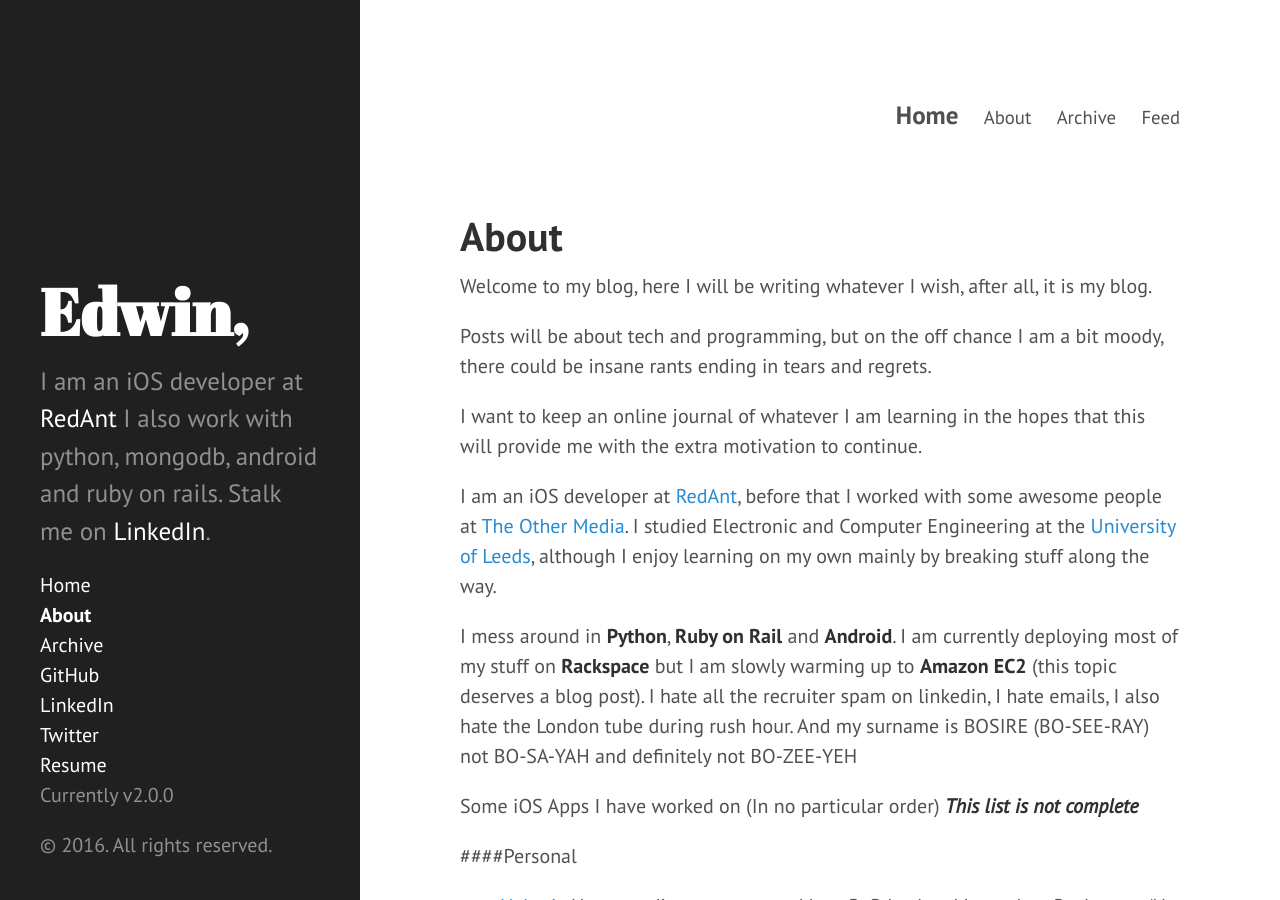
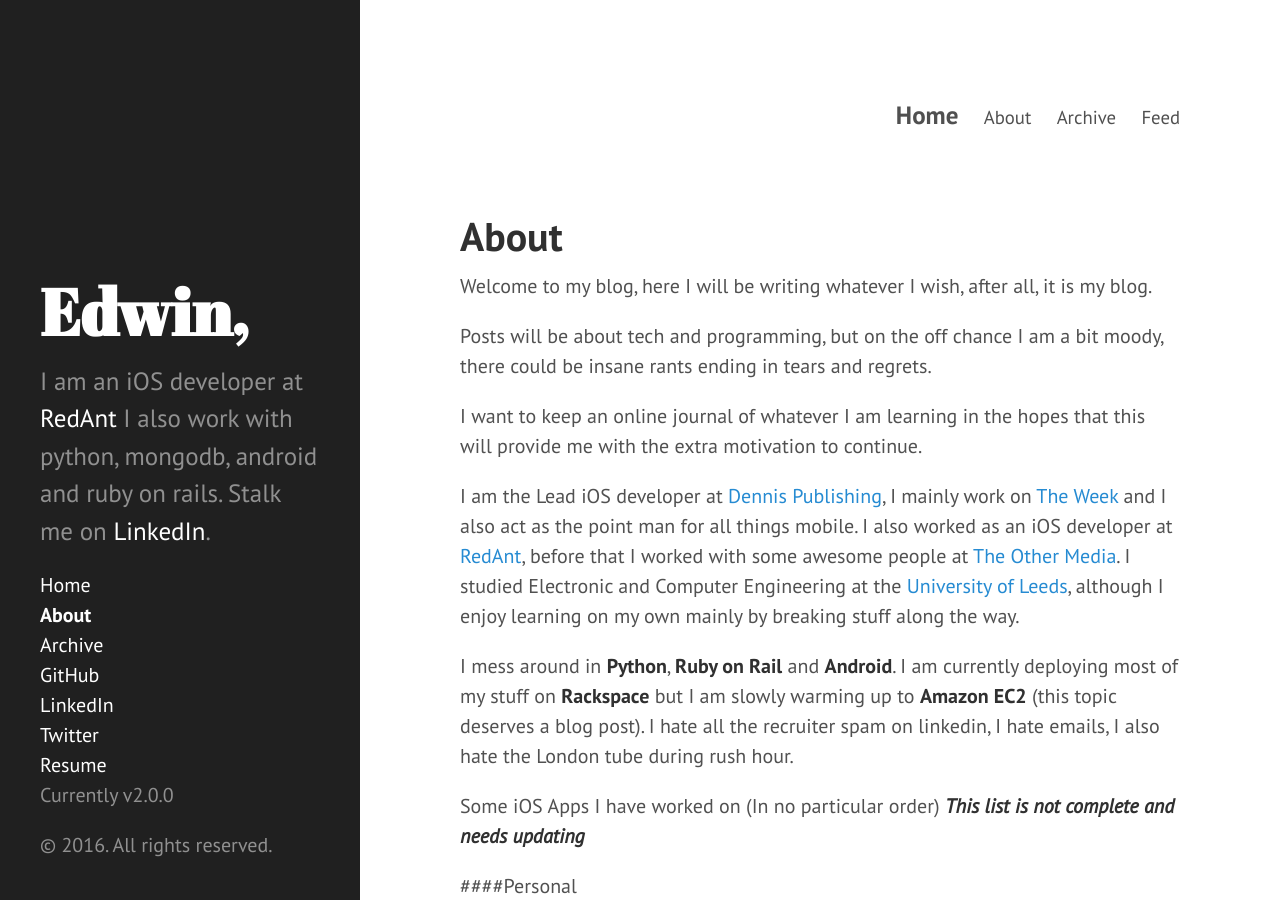
Before and after one commit to edwinbosire/edwinbosire.github.io, a Jekyll site: the page built from about.md, in a window 1280 px wide and 900 px high. Built offline with Jekyll 4.4.1, drawn with Linux system fonts in a browser that asks for light colours.

Commit message:
Update about.md
slight update

```diff
--- a/about.md
+++ b/about.md
@@ -9,14 +9,15 @@
 
 I want to keep an online journal of whatever I am learning in the hopes that this will provide me with the extra motivation to continue.
 
-I am an iOS developer at [RedAnt](http://www.redant.com), before that I worked with some awesome people at [The Other Media](http://www.othermedia.com).
+I am the Lead iOS developer at [Dennis Publishing](http://www.dennis.co.uk), I mainly work on [The Week](https://itunes.apple.com/gb/app/week-uks-best-news-current/id468108781?mt=8) and I also act as the point man for all things mobile.
+I also worked as an iOS developer at [RedAnt](http://www.redant.com), before that I worked with some awesome people at [The Other Media](http://www.othermedia.com).
 I studied Electronic and Computer Engineering at the [University of Leeds](http://www.leeds.ac.uk), although I enjoy learning on my own mainly by breaking stuff along the way.
 
 I mess around in **Python**, **Ruby on Rail** and
 **Android**. I am currently deploying most of my stuff on **Rackspace** but I am slowly warming up to **Amazon EC2** (this topic deserves a blog post).
-I hate all the recruiter spam on linkedin, I hate emails, I also hate the London tube during rush hour. And my surname is BOSIRE (BO-SEE-RAY) not BO-SA-YAH and definitely not BO-ZEE-YEH
+I hate all the recruiter spam on linkedin, I hate emails, I also hate the London tube during rush hour.
 
-Some iOS Apps I have worked on (In no particular order) ***This list is not complete***
+Some iOS Apps I have worked on (In no particular order) ***This list is not complete and needs updating***
 
 ####Personal
 - [Habari](https://itunes.apple.com/gb/app/habari/id509329627?mt=8) - News reading app powered by a RoR backend hosted on Rackspace (No longer online)
```
